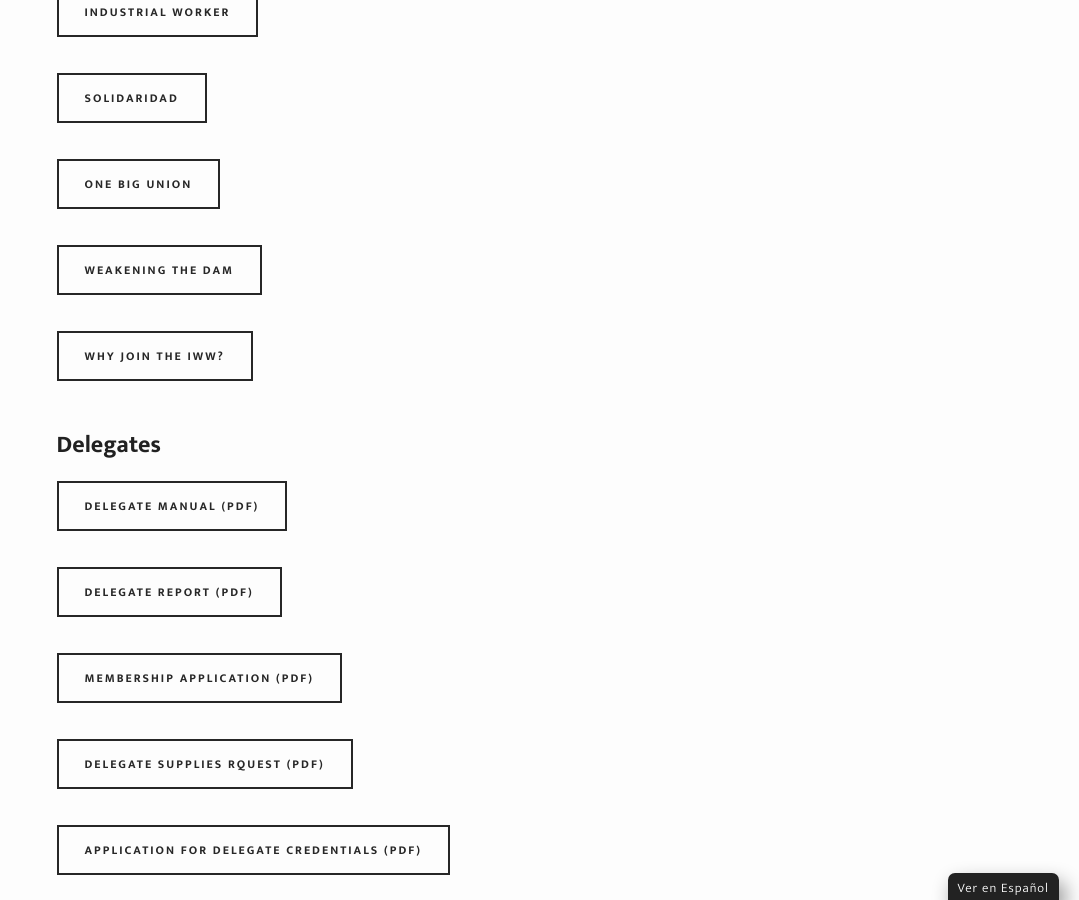
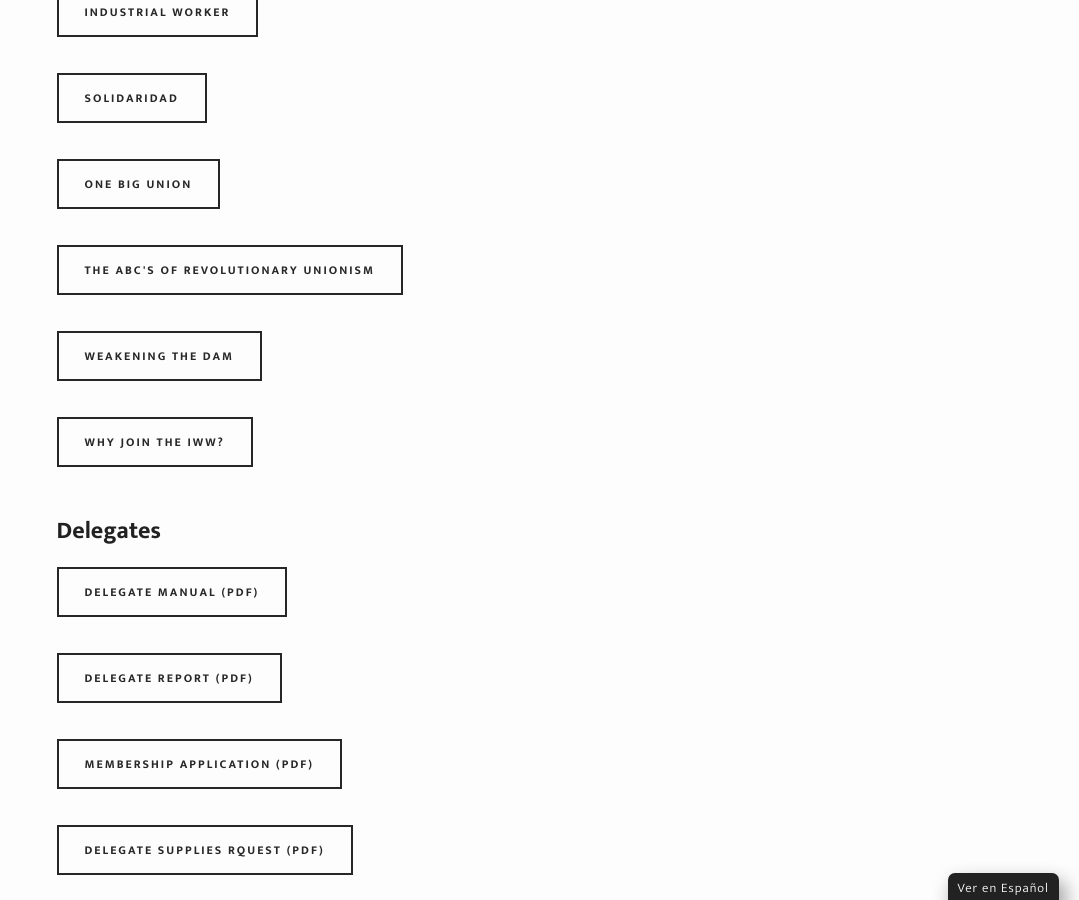
Before and after one commit to IWW-NYC-GMB/iww.nyc, a Jekyll site: the page built from resources.html, in a window 1280 px wide and 900 px high, scrolled down 1507 px. Shown: the whole window, without its empty margins (201-1280 px from the left). Built offline with Jekyll 4.4.1, drawn with Linux system fonts in a browser that asks for light colours; some web fonts are replaced.

Commit message:
Update resources.html

```diff
--- a/resources.html
+++ b/resources.html
@@ -16,6 +16,7 @@
 <a href="https://industrialworker.org"><button class="small" style="margin: 12px 15px 24px 0;" ontouchstart="">Industrial Worker</button></a><br>
 <a href="https://iwwsolidaridad.org"><button class="small" style="margin: 12px 15px 24px 0;" ontouchstart="">Solidaridad</button></a><br>
 <a href="{{ site.baseurl }}/obu"><button class="small" style="margin: 12px 15px 24px 0;" ontouchstart="">One Big Union</button></a><br>
+<a href="{{ site.baseurl }}/abc"><button class="small" style="margin: 12px 15px 24px 0;" ontouchstart="">The ABC's of Revolutionary Unionism</button></a><br>
 <a href="{{ site.baseurl }}/wtd"><button class="small" style="margin: 12px 15px 24px 0;" ontouchstart="">Weakening the Dam</button></a><br>
 <a href="{{ site.baseurl }}/why-join"><button class="small" style="margin: 12px 15px 24px 0;" ontouchstart="">Why join the IWW?</button></a><br><br>
 <h2>Delegates</h2>
```
